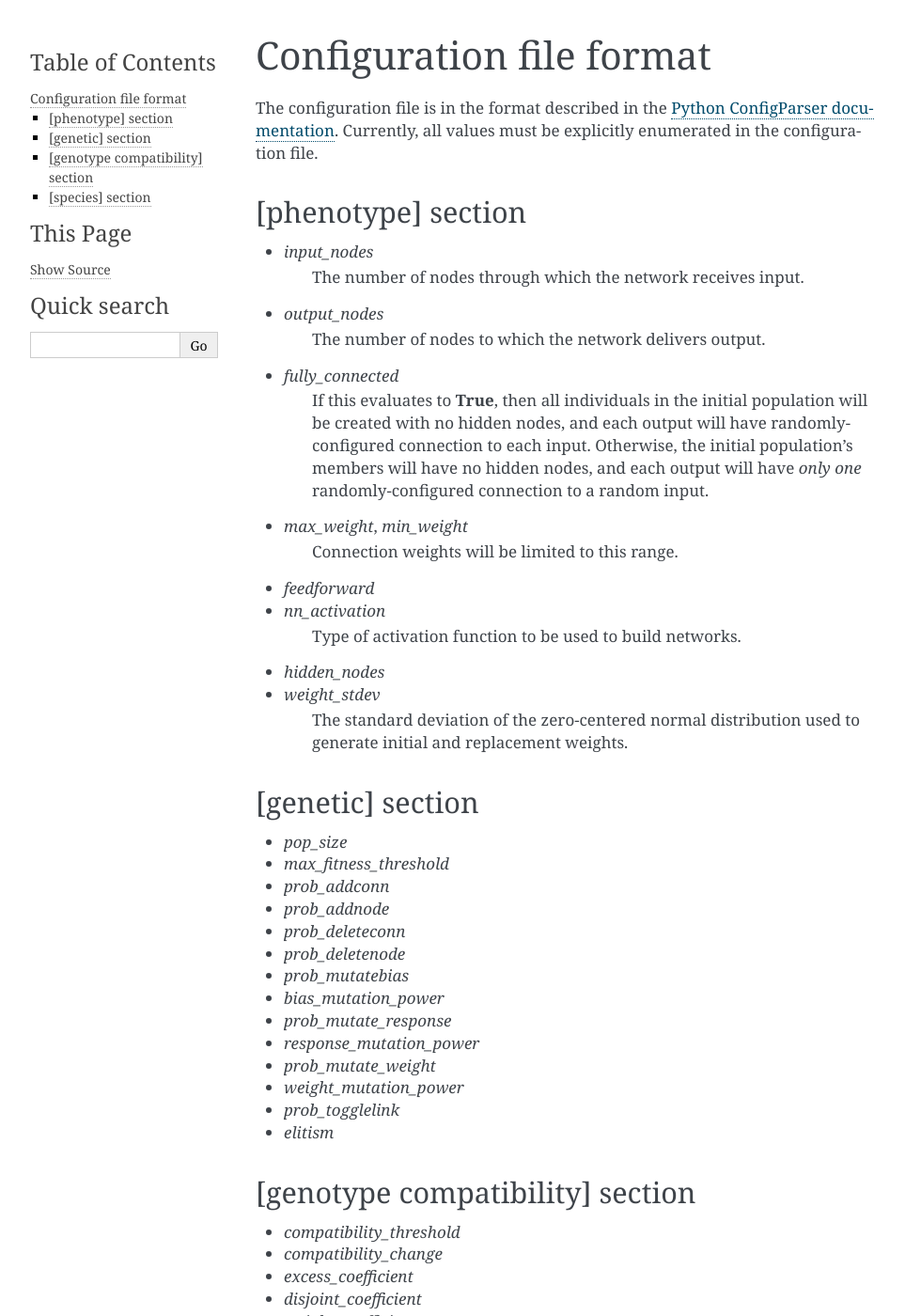
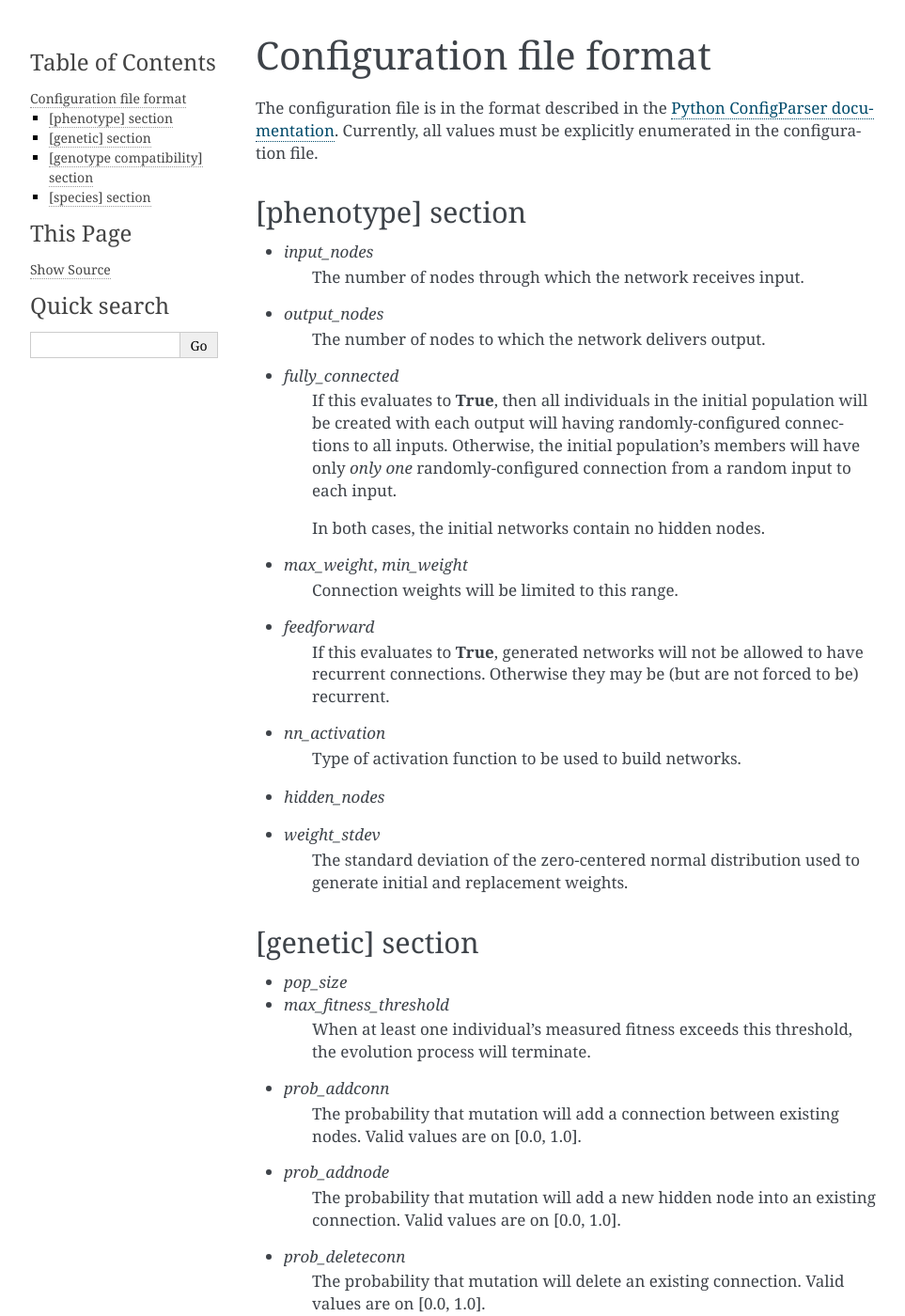
Before and after one commit to CodeReclaimers/neat-python, a Sphinx documentation site: the page built from docs/config_file.rst, in a window 1280 px wide and 1400 px high. Shown: the whole window at 94% size, without its empty margins (148-1111 px from the left). Built offline with Sphinx 7.4.7, drawn with Linux system fonts in a browser that asks for light colours; some of the changed text lies outside the part shown.

Commit message:
Added more config file documentation.

```diff
--- a/docs/config_file.rst
+++ b/docs/config_file.rst
@@ -12,18 +12,27 @@ configuration file.
 
 * *input_nodes*
     The number of nodes through which the network receives input.
+
 * *output_nodes*
     The number of nodes to which the network delivers output.
+
 * *fully_connected*
-    If this evaluates to **True**, then all individuals in the initial population will be created with
-    no hidden nodes, and each output will have  randomly-configured connection to each input.
-    Otherwise, the initial population's members will have no hidden nodes, and each output will have
-    *only one* randomly-configured connection to a random input.
+    If this evaluates to **True**, then all individuals in the initial population will be created with each output will
+    having randomly-configured connections to all inputs. Otherwise, the initial population's members will have only
+    *only one* randomly-configured connection from a random input to each input.
+
+    In both cases, the initial networks contain no hidden nodes.
+
 * *max_weight*, *min_weight*
     Connection weights will be limited to this range.
+
 * *feedforward*
+    If this evaluates to **True**, generated networks will not be allowed to have recurrent connections.  Otherwise
+    they may be (but are not forced to be) recurrent.
+
 * *nn_activation*
     Type of activation function to be used to build networks.
+
 * *hidden_nodes*
 * *weight_stdev*
     The standard deviation of the zero-centered normal distribution used to generate initial and replacement weights.
@@ -32,18 +41,31 @@ configuration file.
 -----------------
 * *pop_size*
 * *max_fitness_threshold*
+    When at least one individual's measured fitness exceeds this threshold, the evolution process will terminate.
 * *prob_addconn*
+    The probability that mutation will add a connection between existing nodes. Valid values are on [0.0, 1.0].
 * *prob_addnode*
+    The probability that mutation will add a new hidden node into an existing connection. Valid values are on [0.0, 1.0].
 * *prob_deleteconn*
+    The probability that mutation will delete an existing connection. Valid values are on [0.0, 1.0].
 * *prob_deletenode*
+    The probability that mutation will delete an existing hidden node and any connections to it.  Valid values are on [0.0, 1.0].
 * *prob_mutatebias*
+    The probability that mutation will change the bias of a node by adding a random value.
 * *bias_mutation_power*
+    The standard deviation of the zero-centered normal distribution from which a bias change is drawn.
 * *prob_mutate_response*
+    The probability that mutation will change the response of a node by adding a random value.
 * *response_mutation_power*
+    The standard deviation of the zero-centered normal distribution from which a response change is drawn.
 * *prob_mutate_weight*
+    The probability that mutation will change the weight of a connection by adding a random value.
 * *weight_mutation_power*
+    The standard deviation of the zero-centered normal distribution from which a weight change is drawn.
 * *prob_togglelink*
+    The probability that the enabled status of a connection will be toggled.
 * *elitism*
+    The number of individuals in each species that will be preserved from one generation to the next.
 
 [genotype compatibility] section
 --------------------------------
```
